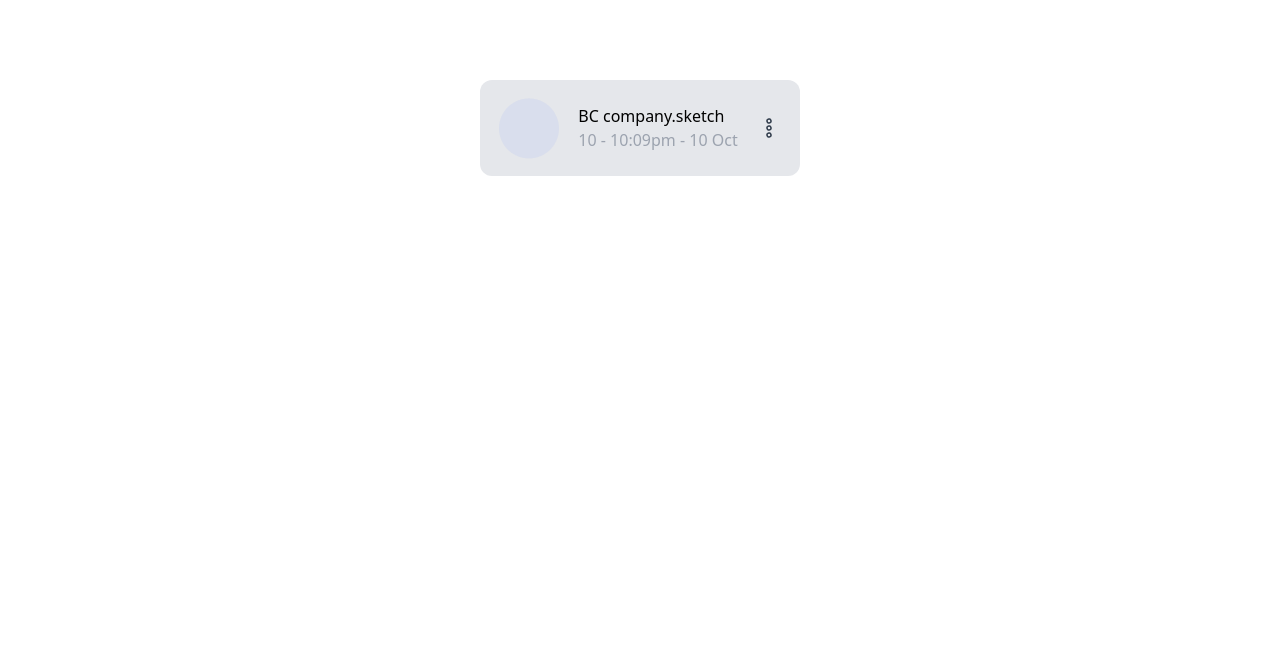
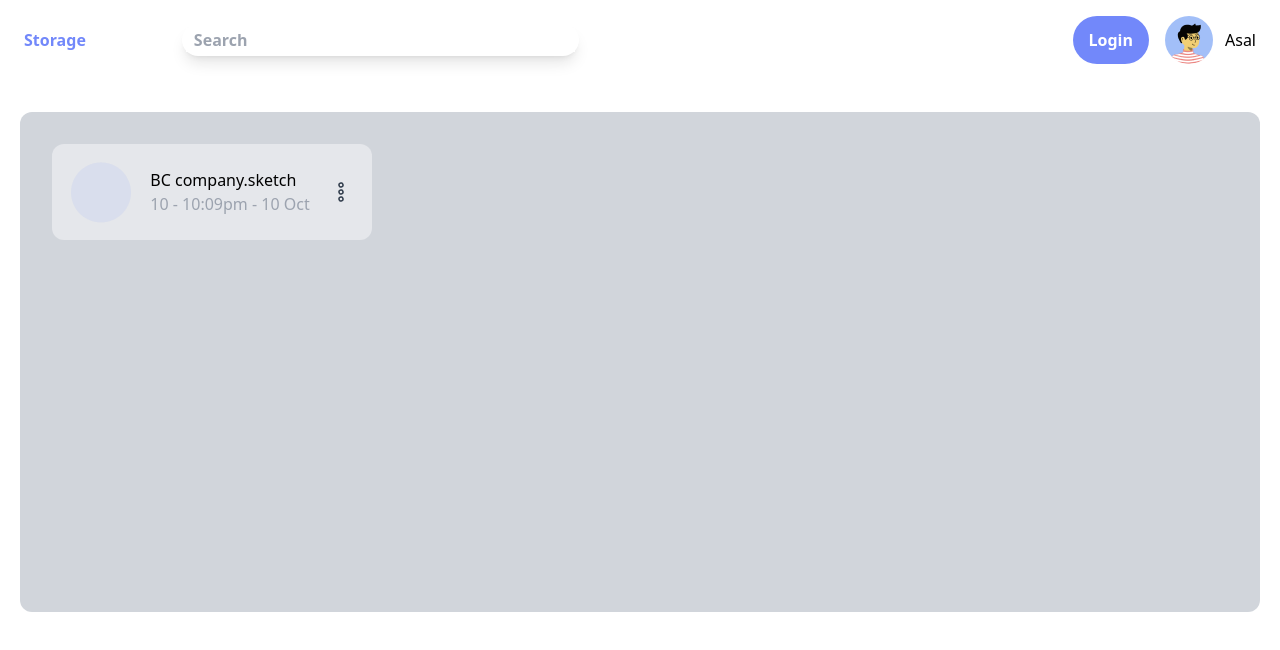
Before and after one commit to liAmirali/UIWeb-final-project-front, a Vue app: page / in a window 1280 px wide. Shown: the top 650 px of the page. Built offline with nearby package versions, Linux system fonts and the light colour scheme.

Commit message:
Fix and add ObjectContainer component

```diff
--- a/src/App.vue
+++ b/src/App.vue
@@ -1,17 +1,19 @@
 <template>
   <!-- <auth-base><verify-email email="amirali@gmail.com" /></auth-base> -->
   <!-- <auth-base><login-form /></auth-base> -->
-  <!-- <the-header></the-header> -->
+  <the-header></the-header>
   <!-- <auth-base><create-account-form /></auth-base> -->
-  <object-card></object-card>
+  <!-- <object-card></object-card> -->
+  <object-container></object-container>
 </template>
 
 <script>
-import ObjectCard from "./components/modules/objects/ObjectCard.vue";
+import ObjectContainer from "./components/modules/objects/ObjectContainer.vue";
+// import ObjectCard from "./components/modules/objects/ObjectCard.vue";
 // import AuthBase from "./components/modules/auth/AuthBase.vue";
 // import CreateAccountForm from "./components/modules/auth/CreateAccountForm.vue";
 // import LoginForm from "./components/modules/auth/LoginForm.vue";
-// import TheHeader from "./components/modules/objects/TheHeader.vue";
+import TheHeader from "./components/modules/objects/TheHeader.vue";
 // import VerifyEmail from "./components/modules/auth/VerifyEmail.vue";
 
 export default {
@@ -21,8 +23,9 @@ export default {
     // CreateAccountForm,
     // VerifyEmail,
     // LoginForm,
-    //TheHeader,
-    ObjectCard,
+    TheHeader,
+    // ObjectCard,
+    ObjectContainer,
   },
 };
 </script>
--- a/src/components/modules/objects/ObjectCard.vue
+++ b/src/components/modules/objects/ObjectCard.vue
@@ -1,18 +1,22 @@
 <template>
+  <div class="inline-block">
     <div
-    class="flex w-80 h-24 bg-gray-200 rounded-xl justify-evenly items-center mx-auto my-20"
+      class="flex w-80 h-24 bg-gray-200 rounded-xl justify-evenly items-center my-8 mx-8"
     >
       <div>
         <img src="../../../assets/circle.png" alt="" />
       </div>
       <div>
-      <h3>{{ file.fileName }}</h3>
+        <h3>{{ fileName }}</h3>
         <p class="text-gray-400">
-        {{ file.fileSize + " - " + file.fileHour + " - " + file.fileDate }}
+          {{ fileSize + " - " + fileHour + " - " + fileDate }}
         </p>
       </div>
       <div>
-      <a href="#"><img src="../../../assets/icons/Line/Option.png" alt="" /></a>
+        <a href="#"
+          ><img src="../../../assets/icons/Line/Option.png" alt=""
+        /></a>
+      </div>
     </div>
   </div>
 </template>
@@ -27,17 +31,6 @@ export default {
     fileDate: String,
     fileType: String,
   },
-  data() {
-    return {
-      file: {
-        fileName: "BC company.sketch",
-        fileSize: 10,
-        fileHour: "10:09pm",
-        fileDate: "10 Oct",
-        fileType: "pdf",
-      },
-    };
-  },
 };
 </script>
 
--- a/src/components/modules/objects/ObjectContainer.vue
+++ b/src/components/modules/objects/ObjectContainer.vue
@@ -1,7 +1,34 @@
-<template></template>
+<template>
+  <div class="bg-gray-300 my-8 mx-5 rounded-xl h-[500px]">
+    <object-card
+      :fileName="file.fileName"
+      :fileSize="file.fileSize"
+      :fileHour="file.fileHour"
+      :fileDate="file.fileDate"
+      :fileType="file.fileType"
+    ></object-card>
+  </div>
+</template>
 
 <script>
-export default {};
+import ObjectCard from "@/components/modules/objects/ObjectCard.vue";
+export default {
+  name: "ObjectContainer",
+  components: {
+    ObjectCard,
+  },
+  data() {
+    return {
+      file: {
+        fileName: "BC company.sketch",
+        fileSize: 10,
+        fileHour: "10:09pm",
+        fileDate: "10 Oct",
+        fileType: "pdf",
+      },
+    };
+  },
+};
 </script>
 
 <style>
```
Lines whose indentation alone changed are shown as unchanged.
